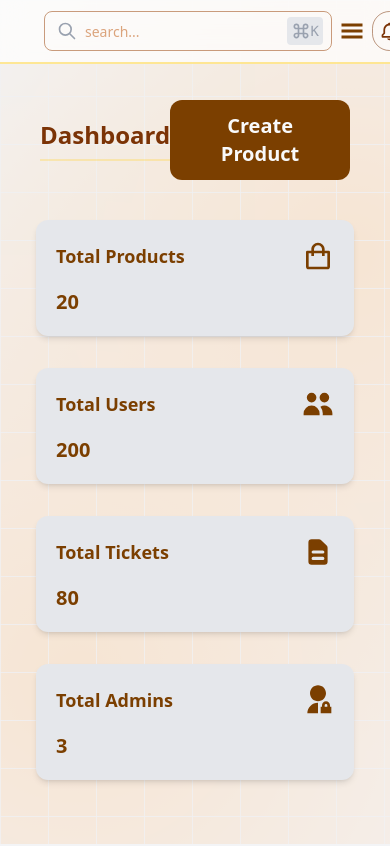
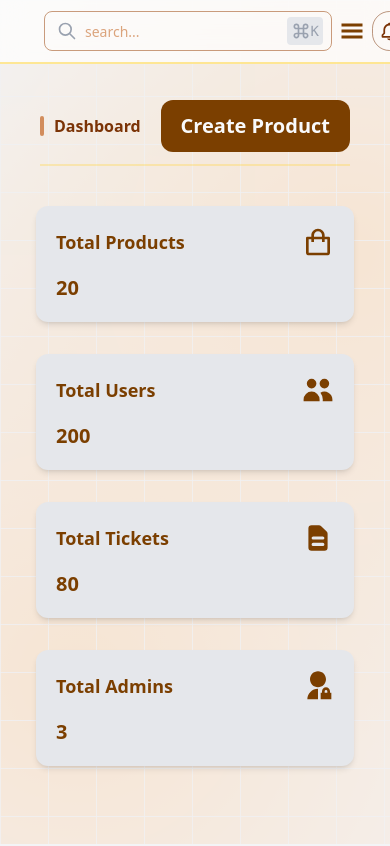
Before and after one commit to delaramfarzad9/admin-dashboard, a React (Vite) app: page / in a window 390 px wide. Shown: the top 846 px of the page. Built offline with nearby package versions, Linux system fonts and the light colour scheme; no server answers.

Commit message:
dashboard responsive

```diff
--- a/src/Components/common/SectionsTitle.jsx
+++ b/src/Components/common/SectionsTitle.jsx
@@ -1,17 +1,28 @@
-import React from 'react'
+import React from "react";
 
-const SectionsTitle = ({title,Buttons,className}) => {
+const SectionsTitle = ({ title, Buttons, className }) => {
   return (
-    <div className='flex flex-row items-center justify-between  mt-5 mx-1'>
-        {/* left side  */}
-        <div>
-            <h2 className={`font-bold text-amber-900 text-2xl border-b-2 border-amber-300/30 pb-2 ${className}`}>{title}</h2>
+    <div className="mx-1 mt-5 border-b-2 border-amber-300/30 pb-3">
+      <div className="flex items-center justify-between gap-4">
+        {/* left — accent bar + title */}
+        <div className="flex min-w-0 flex-1 items-center gap-2.5">
+          <span className="h-5 w-1 shrink-0 rounded-full bg-amber-700/60 sm:h-6" />
+          <h2
+            className={`truncate text-base font-bold text-amber-900 sm:text-xl lg:text-2xl ${className}`}
+          >
+            {title}
+          </h2>
         </div>
-        {/* right side  */}
-        <div className='flex flex-row gap-3 items-center justify-center'>{Buttons}</div>
 
+        {/* right — action buttons */}
+        {Buttons && (
+          <div className="flex shrink-0 flex-wrap items-center justify-end gap-2">
+            {Buttons}
+          </div>
+        )}
+      </div>
     </div>
-  )
-}
+  );
+};
 
-export default SectionsTitle
+export default SectionsTitle;
```
